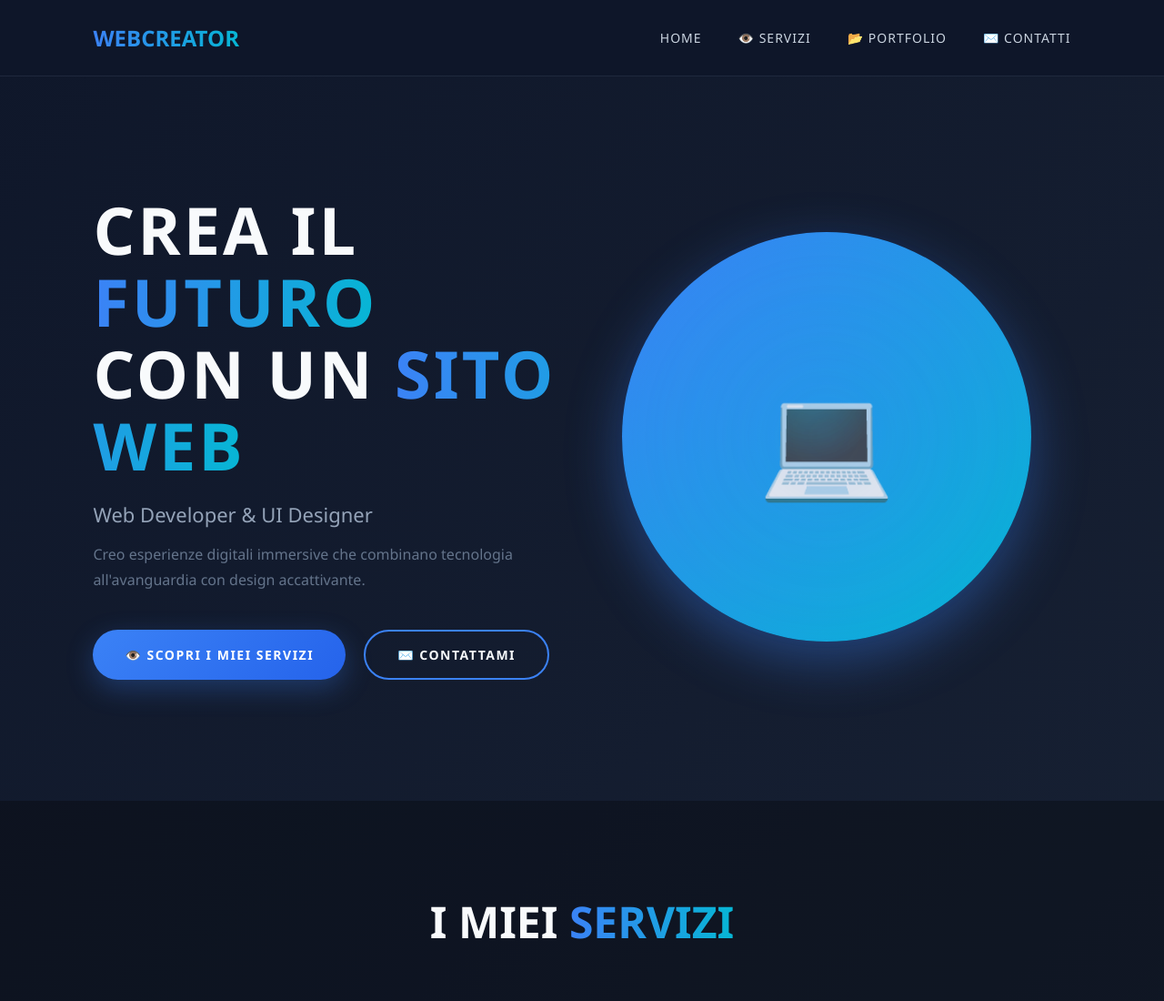
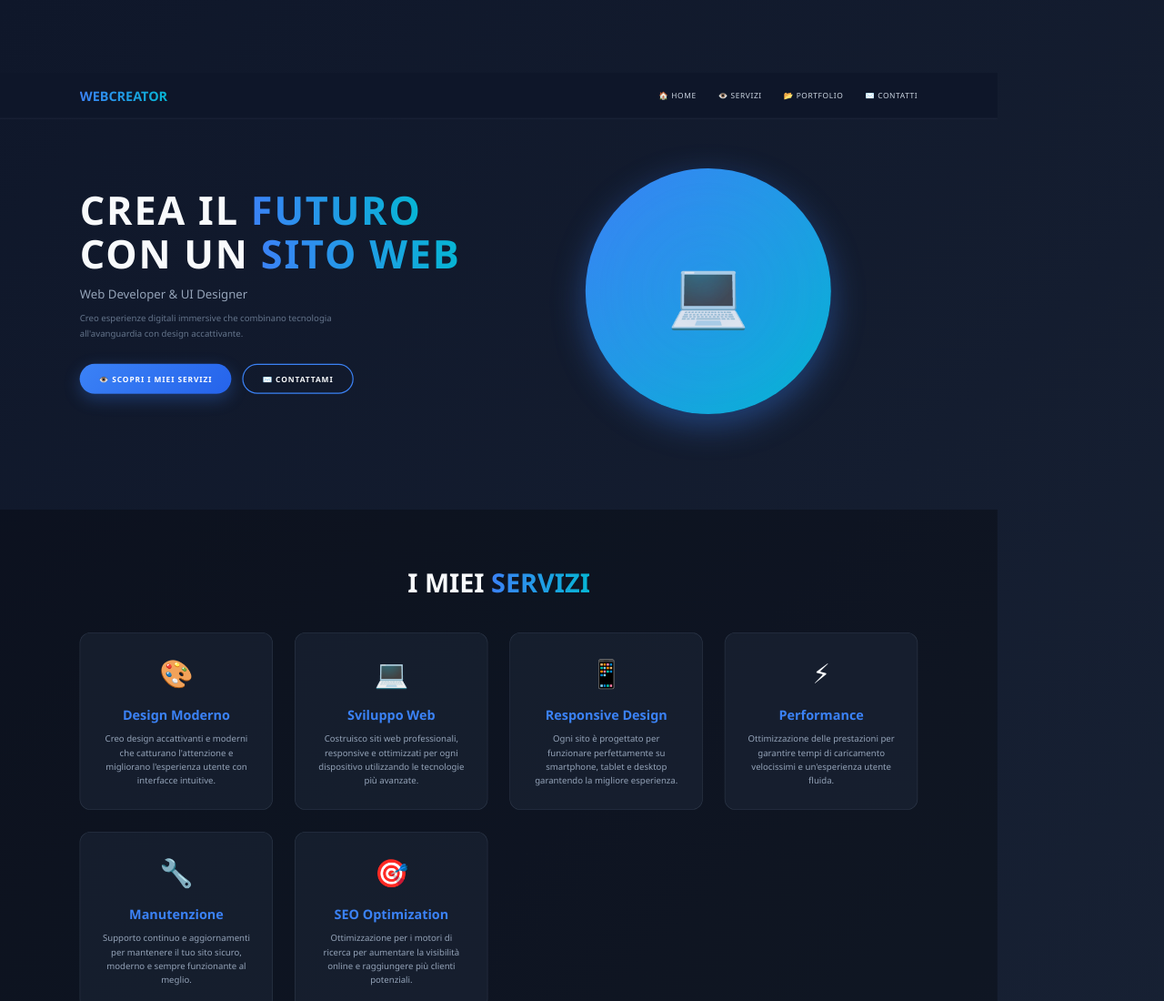
Before and after one commit to alexmaerne/Sito_di_presentazione, a plain HTML site: page index.html in a window 1280 px wide. Shown: the top 1100 px of the page at 91% size. Drawn offline with Linux system fonts and the light colour scheme.

Commit message:
Add files via upload

```diff
--- a/index.html
+++ b/index.html
@@ -357,13 +357,18 @@
 				flex-direction: column;
 			}
 		}
+		body {
+    		transform: scale(0.6); /* 0.6 = 60% delle dimensioni originali -> riduce del 40% */
+    		transform-origin: top left; /* Mantiene l'origine in alto a sinistra */
+    		width: 142.85%; /* Serve per compensare la scala e non avere spazi vuoti */
+		}
 	</style>
 </head>
 <body>
 	<nav>
 		<div class="logo">WEBCREATOR</div>
 		<ul class="nav-links">
-			<li><a href="#home">Home</a></li>
+			<li><a href="#home">🏠 Home</a></li>
 			<li><a href="#servizi">👁️ Servizi</a></li>
 			<li><a href="#portfolio">📂 Portfolio</a></li>
 			<li><a href="#contatti">✉️ Contatti</a></li>
```
